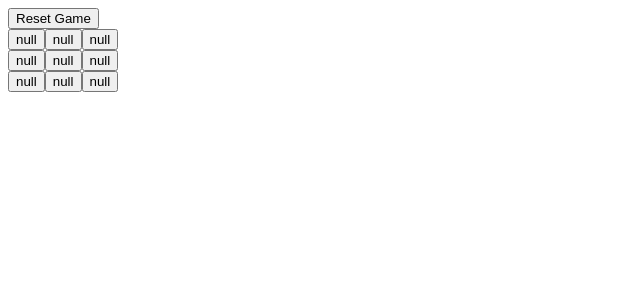
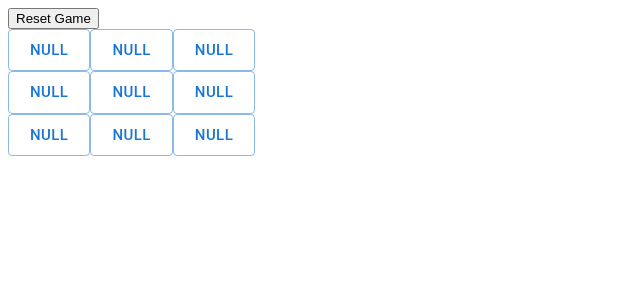
Before and after one commit to Amir-Keshtkar/Tic_Tac_Toe, a React (Create React App) app: page / in a window 1280 px wide. Shown: the top 300 px of the page, without its empty margins (0-640 px from the left). Built offline with nearby package versions, Linux system fonts and the light colour scheme.

Commit message:
dependency issue for Material UI fixed and block buttons changed to Material UI

```diff
--- a/package.json
+++ b/package.json
@@ -3,6 +3,9 @@
   "version": "0.1.0",
   "private": true,
   "dependencies": {
+    "@emotion/react": "^11.7.1",
+    "@emotion/styled": "^11.6.0",
+    "@material-ui/core": "^4.12.3",
     "@mui/material": "^5.2.5",
     "@testing-library/jest-dom": "^5.16.1",
     "@testing-library/react": "^12.1.2",
--- a/src/Components/Block.jsx
+++ b/src/Components/Block.jsx
@@ -1,10 +1,5 @@
+import { Button } from "@mui/material";
 import React, { Component } from "react";
-
-const classes = {
-  badgeFont: {
-    fontSize: "1em",
-  },
-};
 
 class Block extends Component {
   getBadgeClass = () => {
@@ -13,13 +8,13 @@ class Block extends Component {
   render() {
     return (
       <React.Fragment>
-        <button
-          className="btn btn-sm ml-2 btn-danger"
+        <Button variant="outlined" size="large"
           onClick={() => this.props.ChooseBlock(this.props.id)}
         >
 
-          {this.props.value===null?'null':this.props.value}
-        </button>
+          {(this.props.value === null) ? 'null ' : this.props.value}
+        </Button>
+
       </React.Fragment>
     );
   }
--- a/src/Components/GameBoard.jsx
+++ b/src/Components/GameBoard.jsx
@@ -2,17 +2,8 @@ import React, { Component } from "react";
 import Block from "./Block";
 
 
-const classes = {
-  badgeFont: {
-    fontSize: "1em",
-  },
-};
 
 class Board extends Component {
-  constructor(props) {
-    super(props);
-    let win;
-  }
 
   state = {
     Blockss: Array(9).fill(null),
@@ -28,17 +19,12 @@ class Board extends Component {
       { id: 9, value: null },
     ],
     lastId: 'X',
-    winner: null,
+    winner:null,
   };
 
   render() {
     console.log("Rendered.");
 
-    const current = [...this.state.Blocks];
-    const winner = this.IsGameOver(current);
-    if (winner === true) {
-      console.log("wined")
-    }
     return (
       <div className="container">
         <button
@@ -64,7 +50,7 @@ class Board extends Component {
           {this.renderBlock(this.state.Blocks[8])}
         </div>
         <div>
-          <label>{winner ? 'Winner is: ' + (this.state.lastId=='X'?'O':'X' ): ''}</label>
+          <label>{this.state.winner!=null ? 'Winner is: ' + (this.state.lastId==='X'?'O':'X' ): ''}</label>
         </div>
       </div>
     );
@@ -72,14 +58,21 @@ class Board extends Component {
 
   ChooseBlock = (id) => {
     let block = [...this.state.Blocks];
+    let whoWone=this.state.winner;
+
     const idx = block.findIndex((block) => {
       return block.id === id;
     });
 
     let lastId = this.state.lastId;
-    if (block[idx].value === null) {
+    if (block[idx].value === null && whoWone===null) {
       block[idx].value = lastId;
       lastId = (lastId === 'X') ? 'O' : 'X';
+    }
+
+    let winner = this.IsGameOver(block);
+    if (winner) {
+      this.setState({ winner:(this.state.lastId==='X'?'O':'X' ) });
     }
     this.setState({ block, lastId });
   };
@@ -90,35 +83,31 @@ class Board extends Component {
         key={block.id}
         id={block.id}
         value={block.value}
-        winner={block.winner}
         ChooseBlock={this.ChooseBlock}
       />
     );
   };
 
   IsGameOver(blocks) {
-    let winner = this.state.winner;
+    //let winner = this.state.winner;
     //let blocks = [...this.state.Blocks];
     for (let i = 0; i < 3; i++) {
       if (blocks[i * 3 + 1].value === blocks[i * 3].value &&
         blocks[i * 3 + 1].value === blocks[i * 3 + 2].value &&
         blocks[i * 3 + 1].value != null) {
         //winner = blocks[i * 3 + 1].value;
-        console.log("wined");
         return true;
       }
       if (blocks[i + 3].value === blocks[i + 3 -3].value &&
         blocks[i + 3].value === blocks[i + 3 + 3].value &&
         blocks[i + 3].value != null) {
         //winner = blocks[i * 3].value;
-        console.log("wined");
         return true;
       }
     }
-    if ((blocks[0].value === blocks[4].value && blocks[4].value === blocks[8].value ||
-      blocks[2].value === blocks[4].value && blocks[4].value === blocks[6].value) && blocks[4].value != null) {
+    if (((blocks[0].value === blocks[4].value && blocks[4].value === blocks[8].value) ||
+      (blocks[2].value === blocks[4].value && blocks[4].value === blocks[6].value)) && blocks[4].value != null) {
       // winner = blocks[4].value;
-      console.log("wined");
       return true;
     }
     return false;
```
Also changed, not shown: 1 other file (tests, documents, lock files or other folders).
